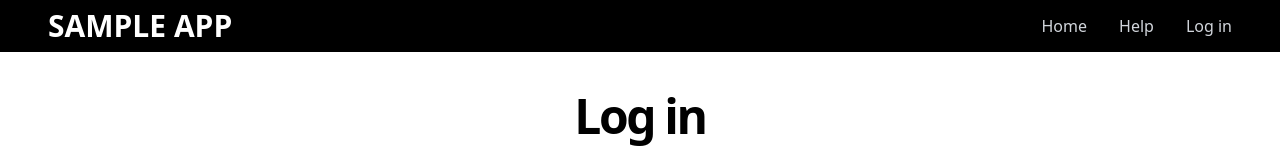
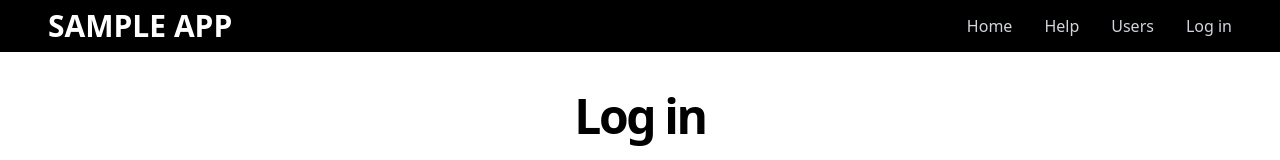
Before and after one commit to takeyu1013/sample_app, a Next.js app: page /login in a window 1280 px wide. Shown: the top 160 px of the page. Built offline with nearby package versions, Linux system fonts and the light colour scheme.

Commit message:
🚚 Add link to user profile

```diff
--- a/src/pages/_app.tsx
+++ b/src/pages/_app.tsx
@@ -58,7 +58,10 @@ const Account: VFC<ContextType> = ({ currentUser, setCurrentUser }) => {
             <Menu.Item>
               {() => (
                 <div className="hover:bg-gray-200 px-4 py-1">
-                  <a href="#" className="block text-black">
+                  <a
+                    href={`/users/${currentUser.id}`}
+                    className="block text-black"
+                  >
                     Profile
                   </a>
                 </div>
@@ -127,6 +130,11 @@ const App: NextPage<AppProps> = ({ Component, pageProps }) => {
                 </Link>
               </li>
               <li>
+                <Link href="#">
+                  <a>Users</a>
+                </Link>
+              </li>
+              <li>
                 <Account
                   currentUser={currentUser}
                   setCurrentUser={setCurrentUser}
```
